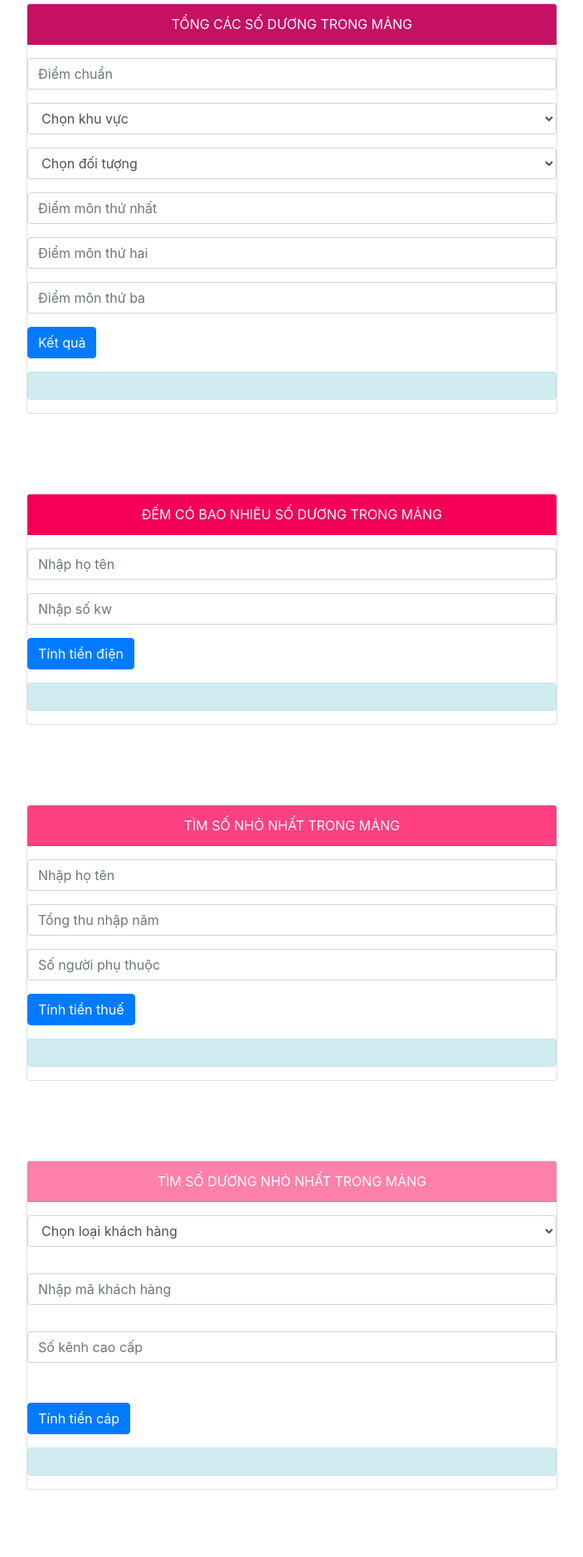
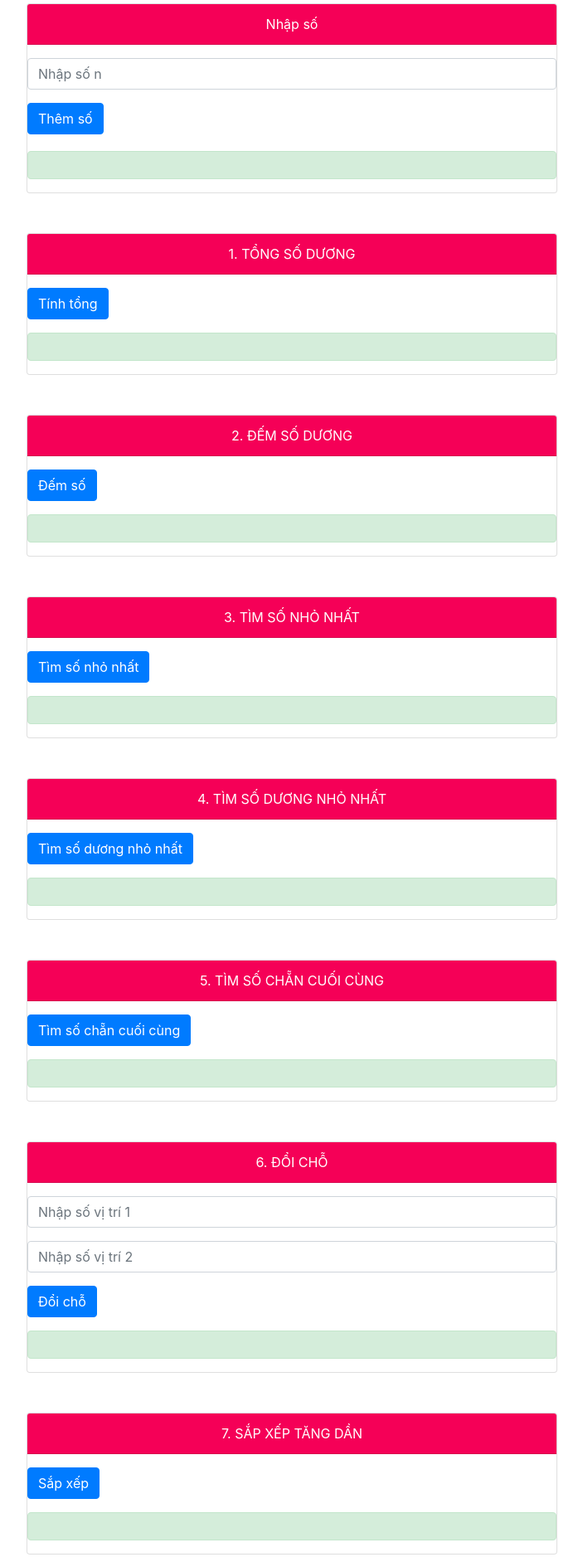
Before and after one commit to DatAlfredPham/Baitapjsbuoi7-8, a plain HTML site: page index.html in a window 1280 px wide. Shown: the part 44-1921 px from the top of the page at 83% size, without its empty margins (288-991 px from the left). Before the commit the page ends 1888 px from the top, so only its background shows below. Drawn offline with nearby package versions, Linux system fonts and the light colour scheme.

Commit message:
update code lan 1

```diff
--- a/index.html
+++ b/index.html
@@ -14,175 +14,228 @@
 
 </head>
 
+
+
 <body>
 
+    <div class="d-flex justify-content-center my-5">
+        <div class="card w-50">
+            <div class="card-header text-center" style="background-color: #f50057; color: white;">Nhập số
+            </div>
+            <div class="body">
+
+                <input type="number" class="form-control form__input my-3" id="inputNum" placeholder="Nhập số n">
+
+                <button class="btn btn-primary me-1 mb-1" type="button" onclick="addNumber()">Thêm số</button>
+
+                <div class="alert alert-success my-3 py-3" role="alert">
+                    <span id="txtArray"></span>
+                </div>
+
+            </div>
+        </div>
+
+    </div>
 
 
-    <!-- FUNCTION1  -->
-
-    <div class="d-flex justify-content-center py-5">
+    <!-- EXERCISE1  -->
+    <div class="d-flex justify-content-center my-5">
         <div class="card w-50">
-            <div class="card-header text-center" style="background-color: #C61063; color: white;">TỔNG CÁC SỐ DƯƠNG TRONG MẢNG
+            <div class="card-header text-center" style="background-color: #f50057; color: white;">1. TỔNG SỐ DƯƠNG
             </div>
             <div class="body">
-                <div class="form-group pt-3">
-                    <input type="number" class="form-control form__input" id="inputScore0" placeholder="Điểm chuẩn">
+
+                <button class="btn btn-primary me-1 mb-1 my-3" type="button" onclick="totalPositive()">Tính tổng</button>
+
+                <div class="alert alert-success py-3" role="alert">
+                    <span id="txtTotalPositive"></span>
                 </div>
-                <div class="form-group">
-
-                    <select class="form-control form__input" name="" id="inputArea">
-                        <option value="0">Chọn khu vực</option>
-                        <option value="2">A</option>
-                        <option value="1">B</option>
-                        <option value="0.5">C</option>
-                    </select>
-                </div>
-                <div class="form-group">
-
-                    <select class="form-control form__input" name="" id="inputObject">
-                        <option value="0">Chọn đối tượng</option>
-                        <option value="2.5">1</option>
-                        <option value="1.5">2</option>
-                        <option value="1">3</option>
-                    </select>
-                </div>
-                <div class="form-group">
-
-                    <input type="number" class="form-control form__input" id="inputScore1"
-                        placeholder="Điểm môn thứ nhất">
-                </div>
-                <div class="form-group">
-
-                    <input type="number" class="form-control form__input" id="inputScore2"
-                        placeholder="Điểm môn thứ hai">
-                </div>
-                <div class="form-group">
-
-                    <input type="number" class="form-control form__input" id="inputScore3"
-                        placeholder="Điểm môn thứ ba">
-                </div>
-
-
-                <button type="button" class="btn btn-primary" id="btnResult">Kết quả</button>
-                <p class="alert alert-info mt-3 py-3" id="txtNotify1"></p>
 
             </div>
         </div>
     </div>
 
 
-
-
-    <!-- FUNCTION2  -->
-
-    <div class="d-flex justify-content-center py-5">
+    <!-- EXERCISE2  -->
+    <div class="d-flex justify-content-center my-5">
         <div class="card w-50">
-            <div class="card-header text-center" style="background-color: #f50057; color: white;">ĐẾM CÓ BAO NHIÊU SỐ DƯƠNG TRONG MẢNG
+            <div class="card-header text-center" style="background-color: #f50057; color: white;">2. ĐẾM SỐ DƯƠNG
             </div>
             <div class="body">
-                <div class="form-group pt-3">
-                    <input type="text" class="form-control" id="inputName" placeholder="Nhập họ tên">
+
+                <button class="btn btn-primary me-1 mb-1 my-3" type="button" onclick="countPositive()">Đếm số</button>
+
+                <div class="alert alert-success py-3" role="alert">
+                    <span id="txtCountPositive"></span>
                 </div>
-
-                <div class="form-group">
-                    <input type="number" class="form-control" id="inputKw" placeholder="Nhập số kw">
-                </div>
-
-
-
-                <button type="button" class="btn btn-primary" id="btnCalcKW">Tính tiền điện</button>
-
-
-                <p class="alert alert-info mt-3 py-3" id="txtNotify2"></p>
-
 
             </div>
         </div>
     </div>
 
 
+    <!-- EXERCISE3  -->
+    <div class="d-flex justify-content-center my-5">
+        <div class="card w-50">
+            <div class="card-header text-center" style="background-color: #f50057; color: white;">3. TÌM SỐ NHỎ NHẤT
+            </div>
+            <div class="body">
 
+                <button class="btn btn-primary me-1 mb-1 my-3" type="button" onclick="findMinNumber()">Tìm số nhỏ
+                    nhất</button>
 
-    <!-- FUNCTION3  -->
-
-    <div class="d-flex justify-content-center py-5">
-        <div class="card w-50">
-            <div class="card-header text-center" style="background-color: #ff4081; color: white;">TÌM SỐ NHỎ NHẤT TRONG MẢNG</div>
-            <div class="body">
-                <div class="form-group pt-3">
-                    <input type="text" class="form-control" id="inputName3" placeholder="Nhập họ tên">
+                <div class="alert alert-success py-3" role="alert">
+                    <span id="txtMinNumber"></span>
                 </div>
-                <div class="form-group">
-                    <input type="number" class="form-control" id="inputSalary" placeholder="Tổng thu nhập năm">
-                </div>
-                <div class="form-group">
-                    <input type="number" class="form-control" id="inputPerson" placeholder="Số người phụ thuộc">
-                </div>
-
-
-                <button type="button" class="btn btn-primary" id="btnCalcTax">Tính tiền thuế</button>
-
-                <p class="alert alert-info mt-3 py-3" id="txtNotify3"></p>
-
-
 
             </div>
         </div>
     </div>
 
 
+    <!-- EXERCISE4  -->
+    <div class="d-flex justify-content-center my-5">
+        <div class="card w-50">
+            <div class="card-header text-center" style="background-color: #f50057; color: white;">4. TÌM SỐ DƯƠNG NHỎ
+                NHẤT
+            </div>
+            <div class="body">
 
-    <!-- FUNCTION4  -->
+                <button class="btn btn-primary me-1 mb-1 my-3" type="button" onclick="findMinPositive()">Tìm số dương nhỏ
+                    nhất</button>
 
-    <div class="d-flex justify-content-center py-5">
-        <div class="card w-50">
-            <div class="card-header text-center" style="background-color: #FF80AB; color: white;">TÌM SỐ DƯƠNG NHỎ NHẤT TRONG MẢNG</div>
-            <div class="body">
-                <div class="form-group pt-3">
-                    <select class="form-control form__input" id="selectCustomer" onchange="disableNumConnect()">
-                        <option value="">Chọn loại khách hàng</option>
-                        <option value="people">Nhà Dân</option>
-                        <option value="company">Doanh Nghiệp</option>
-                    </select>
+                <div class="alert alert-success py-3" role="alert">
+                    <span id="txtMinPositive"></span>
                 </div>
-
-                <div class="form-group pt-3">
-                    <input type="text" class="form-control form__input" id="customerID"
-                        placeholder="Nhập mã khách hàng">
-                </div>
-
-                <div class="form-group pt-3">
-                    <input type="number" class="form-control form__input" id="premiumChannel"
-                        placeholder="Số kênh cao cấp">
-                </div>
-
-                <div class="form-group pt-3">
-                    <input type="number" style="display: none;" class="form-control form__input" id="numConnect"
-                        placeholder="Số kết nối">
-                </div>
-
-
-                <button type="button" class="btn btn-primary" id="btnCalcCable">Tính tiền cáp</button>
-
-                <p class="alert alert-info mt-3 py-3" id="txtNotify4"></p>
 
             </div>
         </div>
     </div>
 
-    <!-- FUNCTION5  -->
 
-    <!-- FUNCTION6  -->
+    <!-- EXERCISE5  -->
+    <div class="d-flex justify-content-center my-5">
+        <div class="card w-50">
+            <div class="card-header text-center" style="background-color: #f50057; color: white;">5. TÌM SỐ CHẴN CUỐI
+                CÙNG
+            </div>
+            <div class="body">
 
-    <!-- FUNCTION7  -->
+                <button class="btn btn-primary me-1 mb-1 my-3" type="button" onclick="findLastEvenNumber()">Tìm số chẵn cuối
+                    cùng</button>
 
-    <!-- FUNCTION8  -->
+                <div class="alert alert-success py-3" role="alert">
+                    <span id="txtEven"></span>
+                </div>
 
-    <!-- FUNCTION9  -->
+            </div>
+        </div>
+    </div>
 
 
+    <!-- EXERCISE6  -->
+    <div class="d-flex justify-content-center my-5">
+        <div class="card w-50">
+            <div class="card-header text-center" style="background-color: #f50057; color: white;">6. ĐỔI CHỖ
+            </div>
+            <div class="body">
 
-    <!-- FUNCTION10  -->
+                <input type="number" class="form-control form__input my-3" id="inputIndex1"
+                    placeholder="Nhập số vị trí 1">
+
+                <input type="number" class="form-control form__input" id="inputIndex2" placeholder="Nhập số vị trí 2">
+
+                <button class="btn btn-primary me-1 mb-1 my-3" type="button" onclick="changePosition()">Đổi chỗ</button>
+
+                <div class="alert alert-success py-3" role="alert">
+                    <span id="txtChangePosition"></span>
+                </div>
+
+            </div>
+        </div>
+    </div>
+
+
+    <!-- EXERCISE7  -->
+    <div class="d-flex justify-content-center my-5">
+        <div class="card w-50">
+            <div class="card-header text-center" style="background-color: #f50057; color: white;">7. SẮP XẾP TĂNG DẦN
+            </div>
+            <div class="body">
+
+                <button class="btn btn-primary me-1 mb-1 my-3" type="button" onclick="sortUpAscending()">Sắp xếp</button>
+
+                <div class="alert alert-success py-3" role="alert">
+                    <span id="txtSortUpAscending"></span>
+                </div>
+
+            </div>
+        </div>
+    </div>
+
+
+    <!-- EXERCISE8  -->
+    <div class="d-flex justify-content-center my-5">
+        <div class="card w-50">
+            <div class="card-header text-center" style="background-color: #f50057; color: white;">8. TÌM SỐ NGUYÊN TỐ
+                ĐẦU TIÊN
+            </div>
+            <div class="body">
+
+                <button class="btn btn-primary me-1 mb-1 my-3" type="button" onclick="findFirstPrime()">Tìm số nguyên tố đầu tiên</button>
+
+                <div class="alert alert-success py-3" role="alert">
+                    <span id="txtFirstPrime"></span>
+                </div>
+
+            </div>
+        </div>
+    </div>
+
+
+    <!-- EXERCISE9  -->
+    <div class="d-flex justify-content-center my-5">
+        <div class="card w-50">
+            <div class="card-header text-center" style="background-color: #f50057; color: white;">9. ĐẾM SỐ NGUYÊN
+            </div>
+            <div class="body">
+                <input type="number" class="form-control form__input my-3" id="inputFloat" placeholder="Nhập số">
+
+                <button class="btn btn-primary me-1 mb-1 mb-3" type="button" onclick="addFloatNumber()">Thêm
+                    số</button>
+
+                <div class="alert alert-success py-3" role="alert">
+                    <span id="txtnumArrayFloat"></span>
+                </div>
+
+                <button class="btn btn-primary me-1 mb-3" type="button" onclick="countInteger()">Đếm số nguyên</button>
+
+                <div class="alert alert-success py-3" role="alert">
+                    <span id="txtCountInteger"></span>
+                </div>
+
+            </div>
+        </div>
+    </div>
+
+
+    <!-- EXERCISE10  -->
+    <div class="d-flex justify-content-center my-5">
+        <div class="card w-50">
+            <div class="card-header text-center" style="background-color: #f50057; color: white;">10. SO SÁNH SỐ LƯỢNG SỐ ÂM VÀ DƯƠNG
+            </div>
+            <div class="body">
+
+                <button class="btn btn-primary me-1 mb-1 my-3" type="button" onclick="comparePosAndNeg()">So sánh</button>
+
+                <div class="alert alert-success py-3" role="alert">
+                    <span id="txtComparePosAndNeg"></span>
+                </div>
+
+            </div>
+        </div>
+    </div>
+
 
 
     <script src="https://cdn.jsdelivr.net/npm/jquery@3.5.1/dist/jquery.slim.min.js"
@@ -192,7 +245,6 @@
         integrity="sha384-Fy6S3B9q64WdZWQUiU+q4/2Lc9npb8tCaSX9FK7E8HnRr0Jz8D6OP9dO5Vg3Q9ct"
         crossorigin="anonymous"></script>
 
-
     <script src="./js/main.js"></script>
 </body>
 
--- a/js/main.js
+++ b/js/main.js
@@ -0,0 +1,102 @@
+var numArray = [];
+var numArrayFloat = [];
+
+function getEle(id) {
+    return document.getElementById(id);
+}
+
+function addNumber() {
+    var n = Number(getEle("inputNum").value);
+    numArray.push(n), (getEle("txtArray").innerHTML = numArray);
+}
+
+
+// EXERCISE1
+function totalPositive() {
+    for (var n = 0, i = 0; i < numArray.length; i++) numArray[i] > 0 && (n += numArray[i]);
+    getEle("txtTotalPositive").innerHTML = "Tổng số dương là: " + n;
+}
+
+
+// EXERCISE2
+function countPositive() {
+    for (var n = 0, i = 0; i < numArray.length; i++) numArray[i] > 0 && n++;
+    getEle("txtCountPositive").innerHTML = "Số dương: " + n;
+}
+
+
+// EXERCISE3
+function findMinNumber() {
+    for (var n = numArray[0], i = 1; i < numArray.length; i++) numArray[i] < n && (n = numArray[i]);
+    getEle("txtMinNumber").innerHTML = "Số nhỏ nhất là: " + n;
+}
+
+
+// EXERCISE4
+function findMinPositive() {
+    for (var n = [], i = 0; i < numArray.length; i++) numArray[i] > 0 && n.push(numArray[i]);
+    if (n.length > 0) {
+        for (var p = n[0], i = 1; i < n.length; i++) n[i] < p && (p = n[i]);
+        getEle("txtMinPositive").innerHTML = "Số dương nhỏ nhất là: " + p;
+    } else getEle("txtMinPositive").innerHTML = "Không có số dương trong mảng";
+}
+
+
+// EXERCISE5
+function findLastEvenNumber() {
+    for (var n = 0, i = 0; i < numArray.length; i++) numArray[i] % 2 == 0 && (n = numArray[i]);
+    getEle("txtEven").innerHTML = "Số chẵn cuối cùng là: " + n;
+}
+
+
+// EXERCISE6
+function swap(a,b) {
+    var c = numArray[a];
+    (numArray[a] = numArray[b]), (numArray[b] = c);
+}
+function changePosition() {
+    swap(getEle("inputIndex1").value, getEle("inputIndex2").value), (getEle("txtChangePosition").innerHTML = "Mảng sau khi đổi: " + numArray);
+}
+
+
+// EXERCISE7
+function sortUpAscending() {
+    for (var n = 0; n < numArray.length; n++)
+    for (var i = 0; i < numArray.length - 1; i++) numArray[i] > numArray[i + 1] && swap(i, i + 1);
+     getEle("txtSortUpAscending").innerHTML = "Mảng sau khi sắp xếp: " + numArray;
+}
+
+
+// EXERCISE8
+function checkPrime(n) {
+    if (n < 2) return !1;
+    for (var i = 2; i <= Math.sqrt(n); i++) if (n % i == 0) return !1;
+    return !0;
+}
+function findFirstPrime() {
+    for (var i = 0; i < numArray.length; i++) {
+        if (checkPrime(numArray[i])) {
+            n = numArray[i];
+            break;
+        }else getEle("txtFirstPrime").innerHTML = "Không có số nguyên tố trong mảng";
+    }
+    getEle("txtFirstPrime").innerHTML = "Số nguyên tố đầu tiên là: " + n;
+}
+
+
+// EXERCISE9
+function addFloatNumber() {
+    var n = Number(getEle("inputFloat").value);
+    numArrayFloat.push(n), (getEle("txtnumArrayFloat").innerHTML = numArrayFloat);
+}
+function countInteger() {
+    for (var n = 0, i = 0; i < numArrayFloat.length; i++) Number.isInteger(numArrayFloat[i]) && n++;
+    getEle("txtCountInteger").innerHTML = "Số nguyên: " + n;
+}
+
+
+// EXERCISE10
+function comparePosAndNeg() {
+    for (var p = 0, n = 0, i = 0; i < numArray.length; i++) numArray[i] > 0 ? p++ : numArray[i] < 0 && n++;
+    getEle("txtComparePosAndNeg").innerHTML = p > n ? "Số dương > Số âm" : p < n ? "Số dương < Số âm" : "Số dương = Số âm";
+}
```
